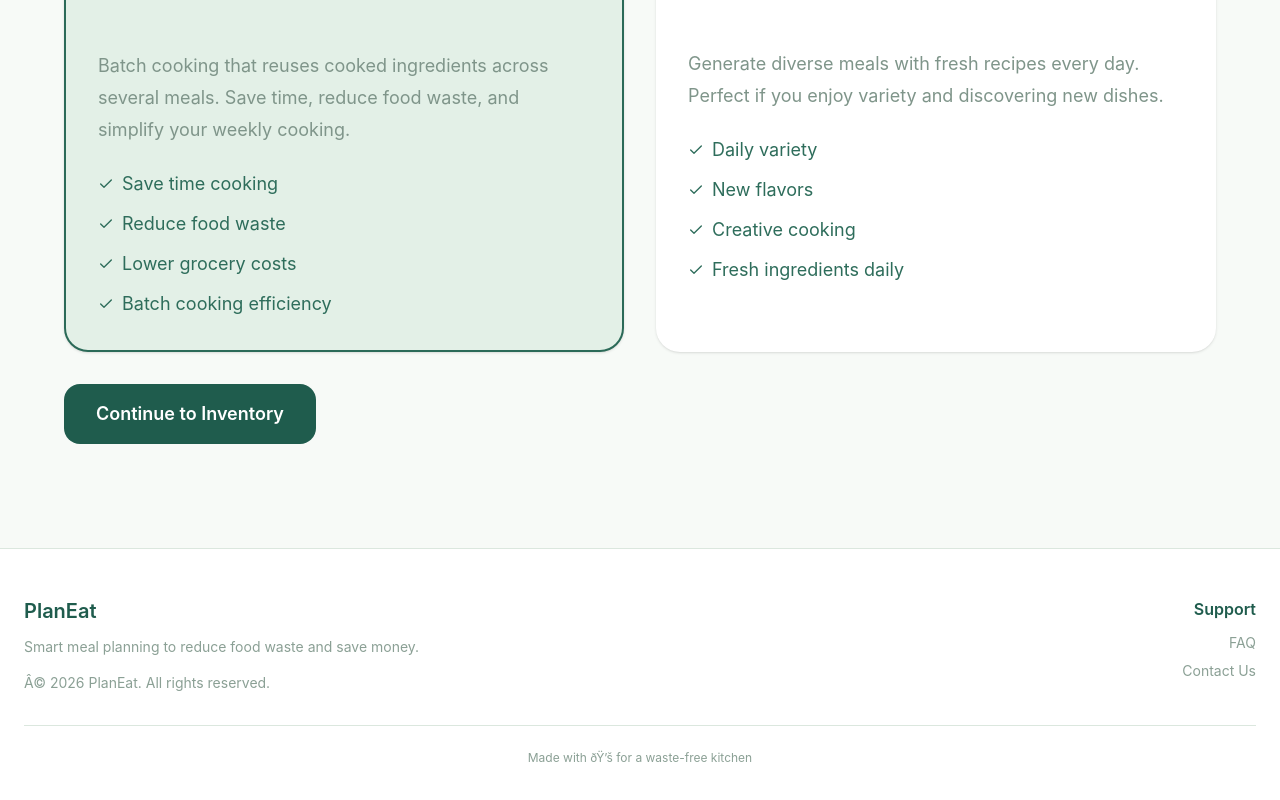
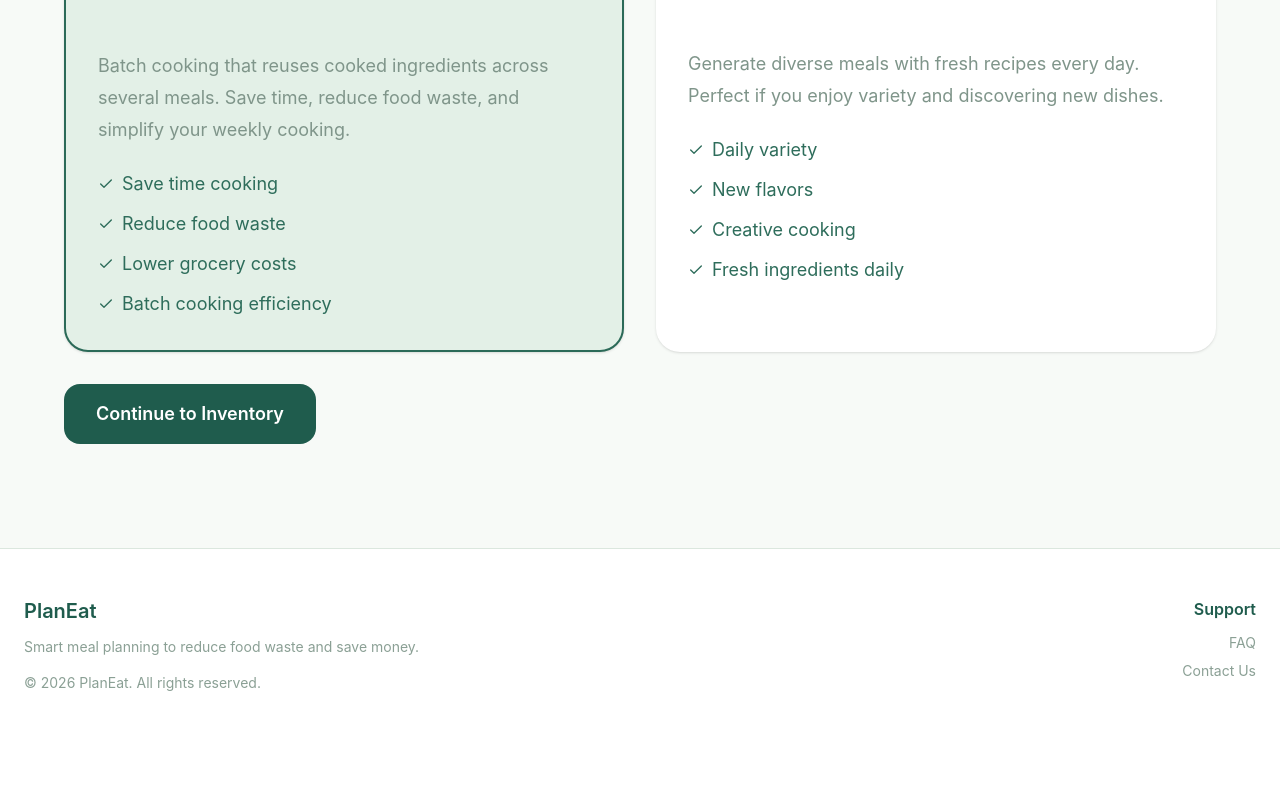
Before and after one commit to TatevikTadevosyan86/PlanEat, a React app in the folder frontend/: page / in a window 1280 px wide. Shown: the part 488-1288 px from the top of the page. After the commit the page ends 1229 px from the top, so only its background shows below. Built offline with nearby package versions, Linux system fonts and the light colour scheme; no server answers; the HTML template or start-up script is replaced by a standard one.

Commit message:
Replace symbol with  &copy;

```diff
--- a/frontend/src/components/Layout.jsx
+++ b/frontend/src/components/Layout.jsx
@@ -98,7 +98,7 @@ function Layout({ children, user, handleLogout }) {
                 </p>
 
                 <p className="mt-4 text-sm text-[#8ba095]">
-                  Â© 2026 PlanEat. All rights reserved.
+                   &copy; 2026 PlanEat. All rights reserved.
                 </p>
               </div>
 
@@ -121,9 +121,7 @@ function Layout({ children, user, handleLogout }) {
               </div>
             </div>
 
-            <div className="mt-8 border-t border-[#dbe7de] pt-6 text-center text-xs text-[#8ba095]">
-              <p>Made with ðŸ’š for a waste-free kitchen</p>
-            </div>
+
           </div>
         </footer>
       </div>
```
